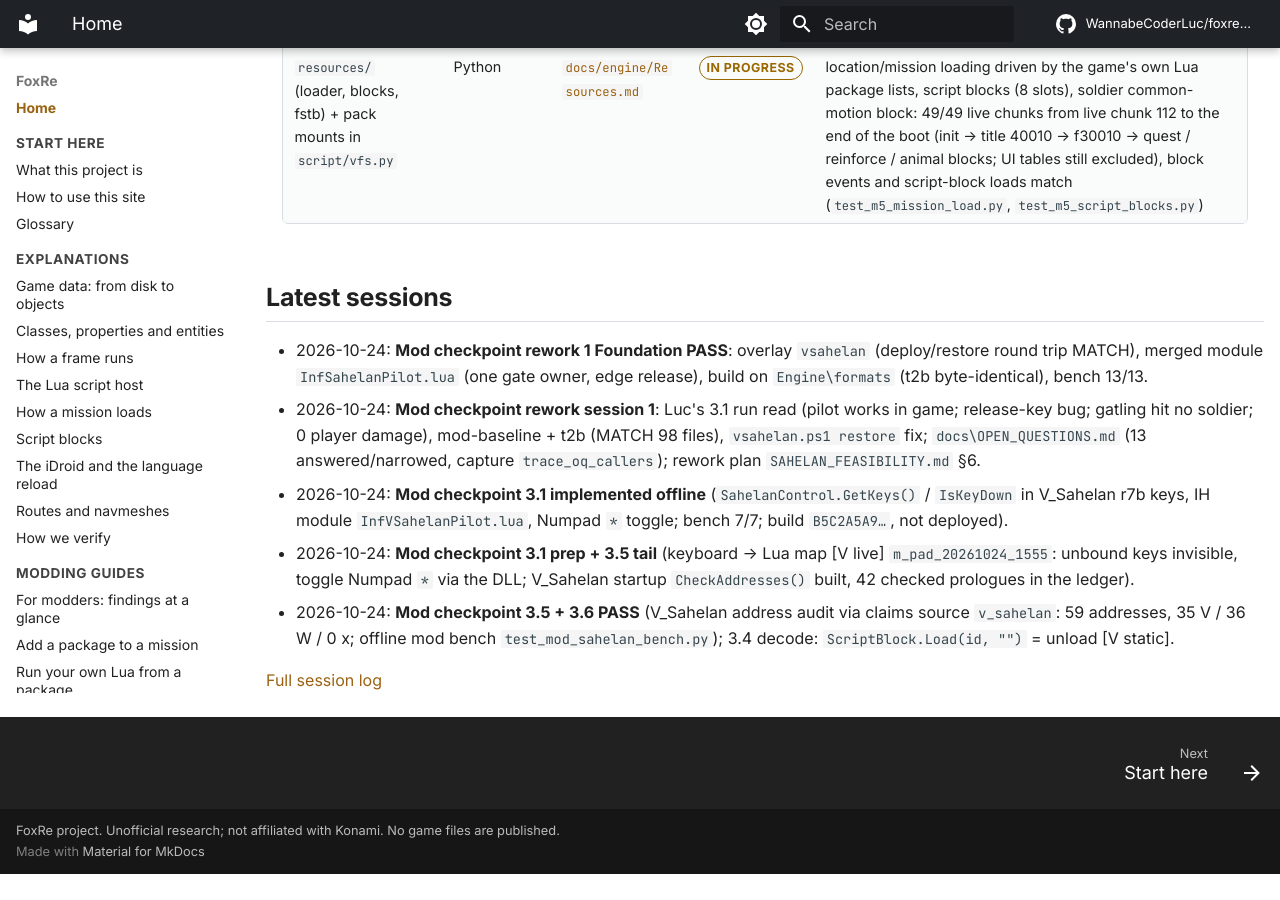
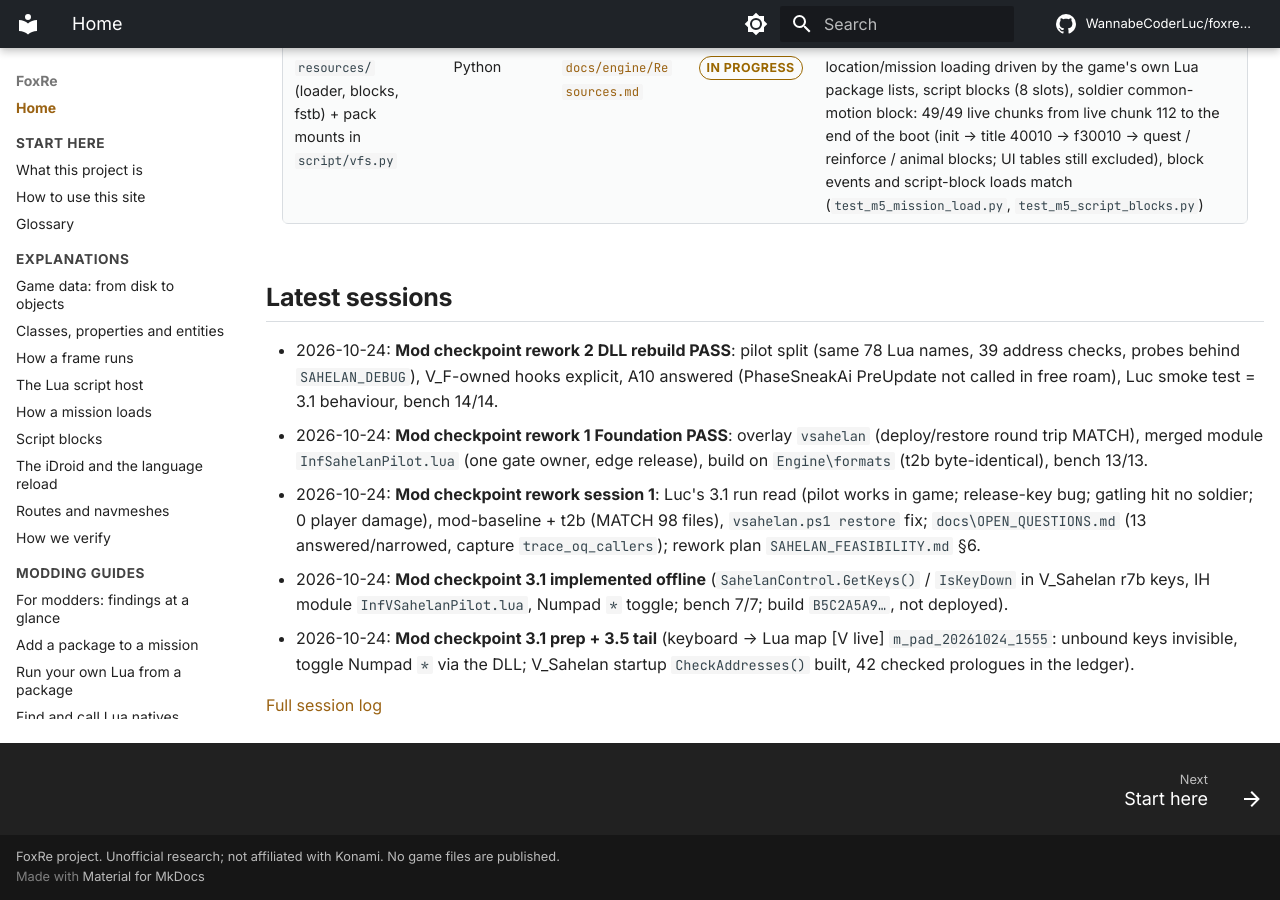
Before and after one commit to WannabeCoderLuc/foxre-wiki, an MkDocs documentation site: the page built from docs/index.md, in a window 1280 px wide and 900 px high, scrolled down 2108 px. Built offline with MkDocs 1.6.1 and Material for MkDocs 9.7.7, drawn with Linux system fonts in a browser that asks for light colours; comment, search, counter and statistics services are not loaded; before the commit the page ends 2982 px from its top, so only the background shows below that.

Commit message:
Site update 2026-10-24 (generated from project docs)

```diff
--- a/docs/index.md
+++ b/docs/index.md
@@ -79,10 +79,10 @@ PC 1.0.15.4 &middot; runtime analysis only &middot; no game files published &mid
 
 ## Latest sessions
 
+- 2026-10-24: **Mod checkpoint rework 2 DLL rebuild PASS**: pilot split (same 78 Lua names, 39 address checks, probes behind `SAHELAN_DEBUG`), V_F-owned hooks explicit, A10 answered (PhaseSneakAi PreUpdate not called in free roam), Luc smoke test = 3.1 behaviour, bench 14/14.
 - 2026-10-24: **Mod checkpoint rework 1 Foundation PASS**: overlay `vsahelan` (deploy/restore round trip MATCH), merged module `InfSahelanPilot.lua` (one gate owner, edge release), build on `Engine\formats` (t2b byte-identical), bench 13/13.
 - 2026-10-24: **Mod checkpoint rework session 1**: Luc's 3.1 run read (pilot works in game; release-key bug; gatling hit no soldier; 0 player damage), mod-baseline + t2b (MATCH 98 files), `vsahelan.ps1 restore` fix; `docs\OPEN_QUESTIONS.md` (13 answered/narrowed, capture `trace_oq_callers`); rework plan `SAHELAN_FEASIBILITY.md` §6.
 - 2026-10-24: **Mod checkpoint 3.1 implemented offline** (`SahelanControl.GetKeys()` / `IsKeyDown` in V_Sahelan r7b keys, IH module `InfVSahelanPilot.lua`, Numpad `*` toggle; bench 7/7; build `B5C2A5A9…`, not deployed).
 - 2026-10-24: **Mod checkpoint 3.1 prep + 3.5 tail** (keyboard → Lua map [V live] `m_pad_20261024_1555`: unbound keys invisible, toggle Numpad `*` via the DLL; V_Sahelan startup `CheckAddresses()` built, 42 checked prologues in the ledger).
-- 2026-10-24: **Mod checkpoint 3.5 + 3.6 PASS** (V_Sahelan address audit via claims source `v_sahelan`: 59 addresses, 35 V / 36 W / 0 x; offline mod bench `test_mod_sahelan_bench.py`); 3.4 decode: `ScriptBlock.Load(id, "")` = unload [V static].
 
 [Full session log](status/log.md)
```
Also changed, not shown: docs/engine/claims.md (+3 -3 lines), docs/status/log.md (+1 -0 lines), docs/status/roadmap.md (+1 -0 lines).
